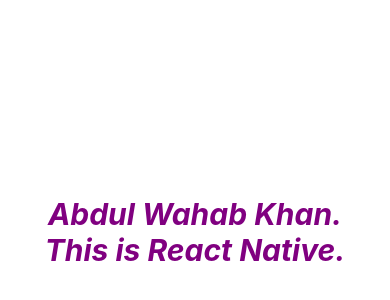
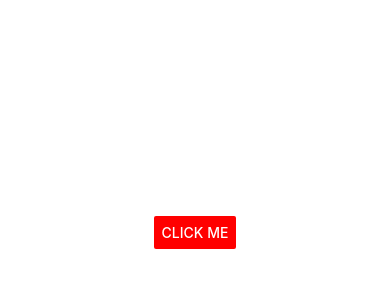
Before and after one commit to redhawk5200/Calculator-App, a React Native app: screen / in a window 390 px wide. Shown: the part 190-490 px from the top of the page. Built offline with nearby package versions, Linux system fonts and the light colour scheme.

Commit message:
Update App.js
React Native Button

```diff
--- a/App.js
+++ b/App.js
@@ -1,15 +1,14 @@
 import React from 'react';
-import {StyleSheet, Text, View, StatusBar} from 'react-native';
+
+//here we import the properties like text, buttons etc from react native
+import {StyleSheet, Text, View, StatusBar, Button} from 'react-native';
 
 export default function App() {
   return (
     <View style={styles.container}>
-      <Text style={styles.textStyle}>
-        Abdul Wahab Khan.
-      </Text>
-      <Text style={styles.textStyle}>
-        This is React Native.
-      </Text>
+      <Button title='Click me' color="red" onPress={()=>alert('Welcome to my first app')} disabled={false}>
+
+      </Button>
     </View>
   );
 }
@@ -21,12 +20,6 @@
     alignItems: 'center',
     justifyContent: 'center',
   },
-  textStyle: {
-    fontSize: 30,
-    color: 'purple',
-    fontWeight: 'bold',
-    fontStyle: 'italic'
-  }
 });
 
 
```
